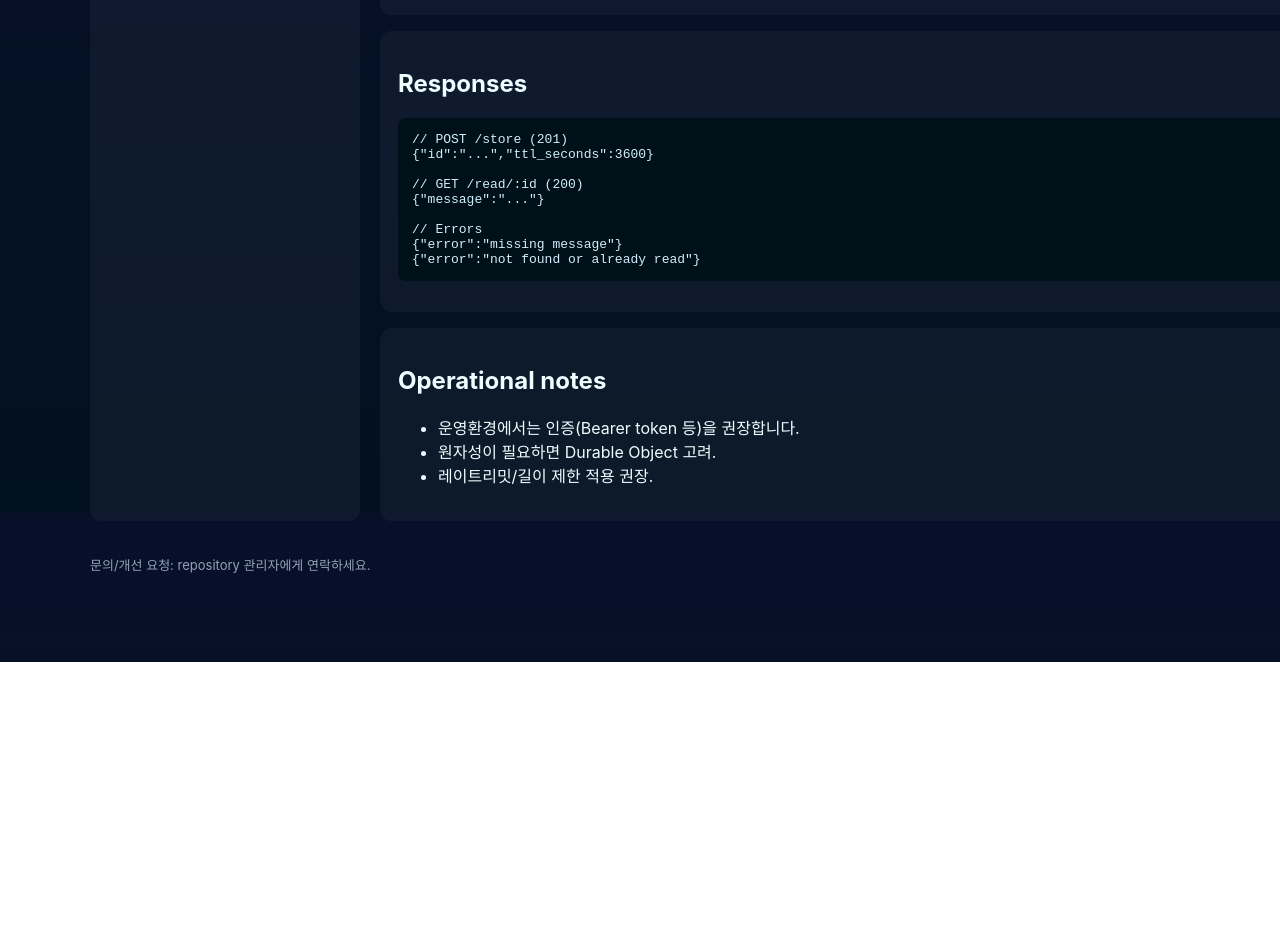
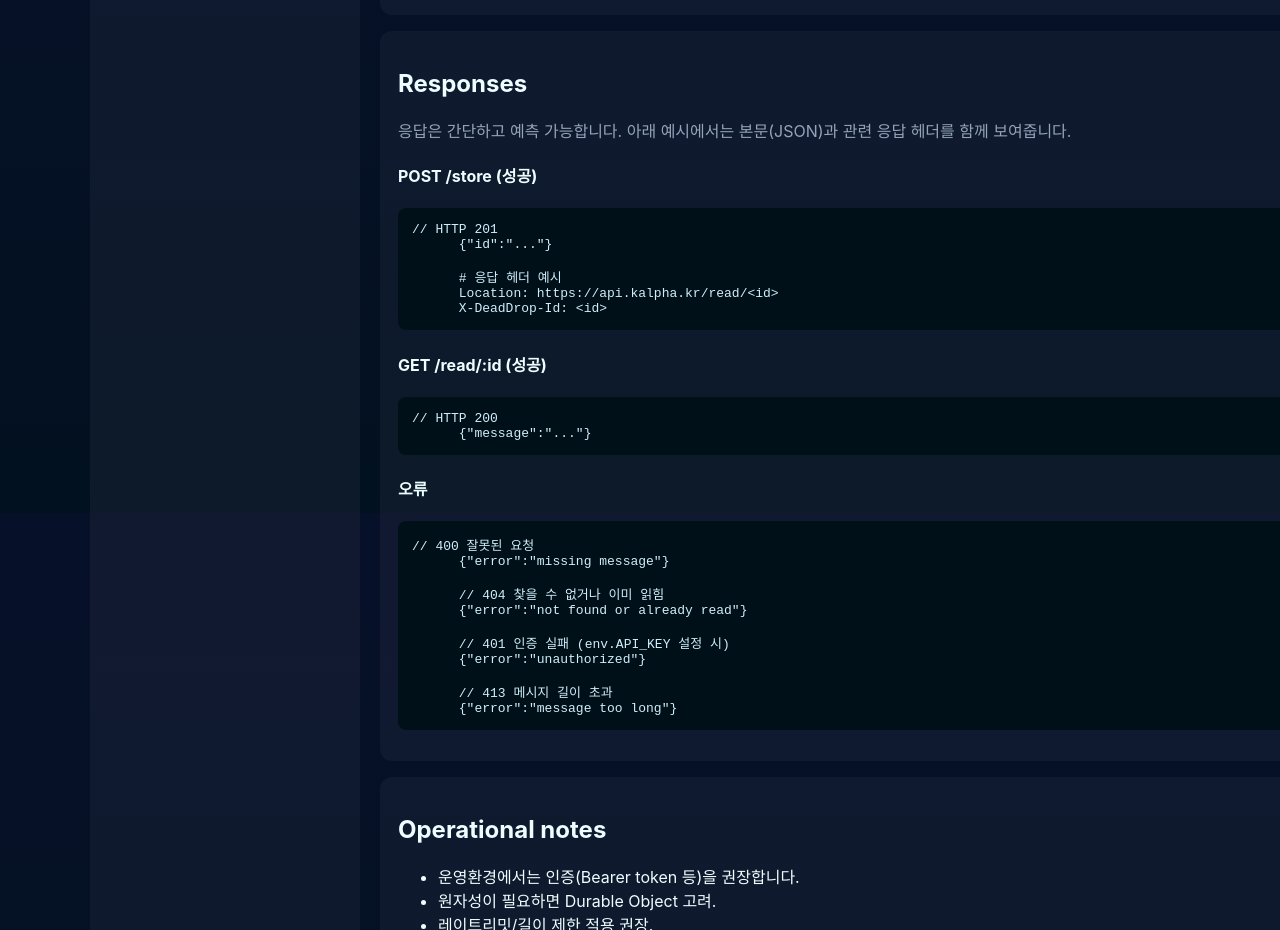
Before and after one commit to gguatit/kalpha-s_api, a website: page static/docs.html in a window 1280 px wide. Shown: the part 1087-2017 px from the top of the page. Before the commit the page ends 1749 px from the top, so only its background shows below. Drawn offline with Linux system fonts and the light colour scheme.

Commit message:
문서 개선: API 응답 형식 및 오류 메시지 예시 추가

```diff
--- a/static/docs.html
+++ b/static/docs.html
@@ -53,15 +53,31 @@
 
         <section class="panel" id="responses">
           <h2>Responses</h2>
-          <pre>// POST /store (201)
-{"id":"...","ttl_seconds":3600}
+          <p class="muted">응답은 간단하고 예측 가능합니다. 아래 예시에서는 본문(JSON)과 관련 응답 헤더를 함께 보여줍니다.</p>
+          <h4>POST /store (성공)</h4>
+          <pre>// HTTP 201
+      {"id":"..."}
 
-// GET /read/:id (200)
-{"message":"..."}
+      # 응답 헤더 예시
+      Location: https://api.kalpha.kr/read/&lt;id&gt;
+      X-DeadDrop-Id: &lt;id&gt;</pre>
 
-// Errors
-{"error":"missing message"}
-{"error":"not found or already read"}</pre>
+          <h4>GET /read/:id (성공)</h4>
+          <pre>// HTTP 200
+      {"message":"..."}</pre>
+
+          <h4>오류</h4>
+          <pre>// 400 잘못된 요청
+      {"error":"missing message"}
+
+      // 404 찾을 수 없거나 이미 읽힘
+      {"error":"not found or already read"}
+
+      // 401 인증 실패 (env.API_KEY 설정 시)
+      {"error":"unauthorized"}
+
+      // 413 메시지 길이 초과
+      {"error":"message too long"}</pre>
         </section>
 
         <section class="panel" id="ops">
```
Also changed, not shown: src/index.ts (+24 -8 lines), README.md.
